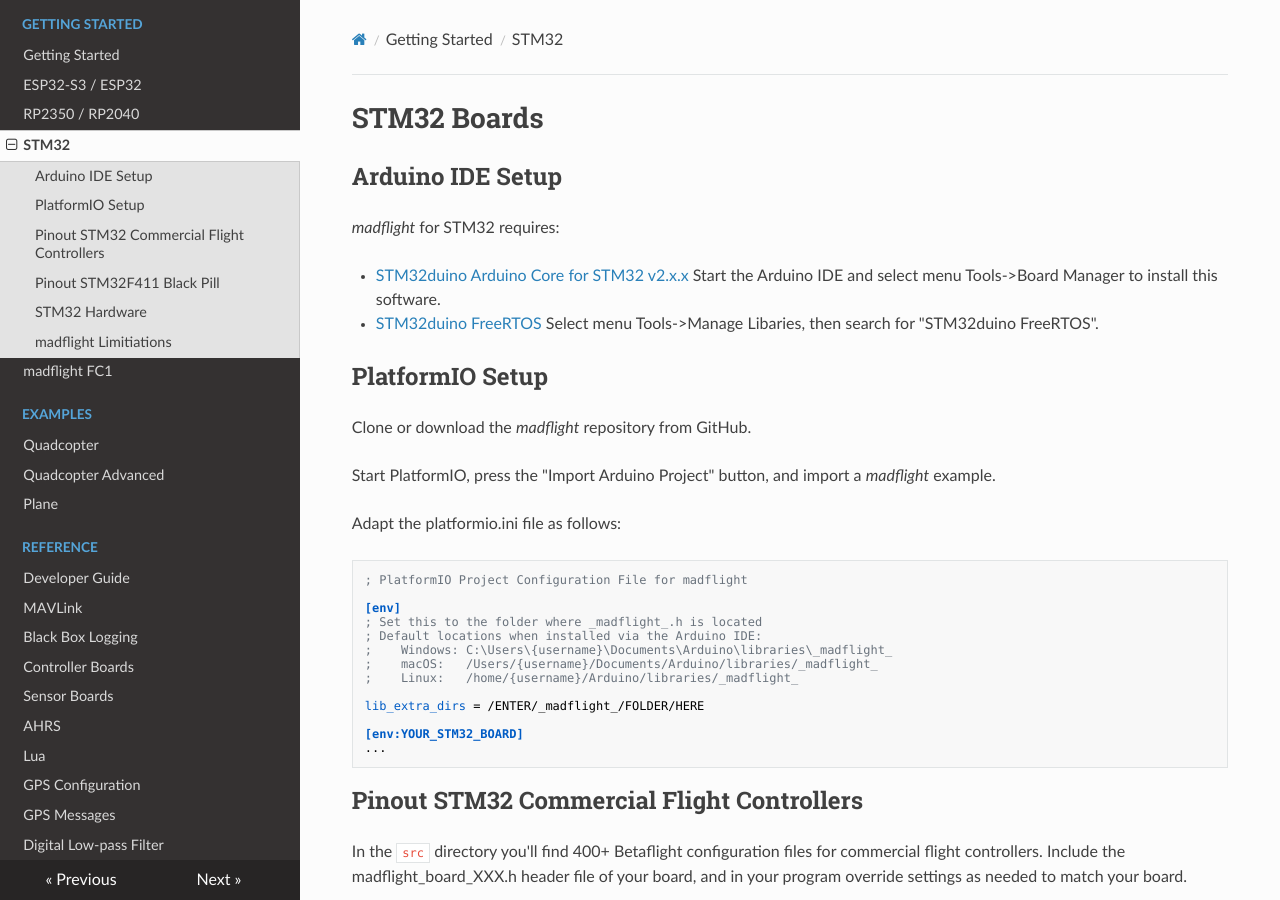
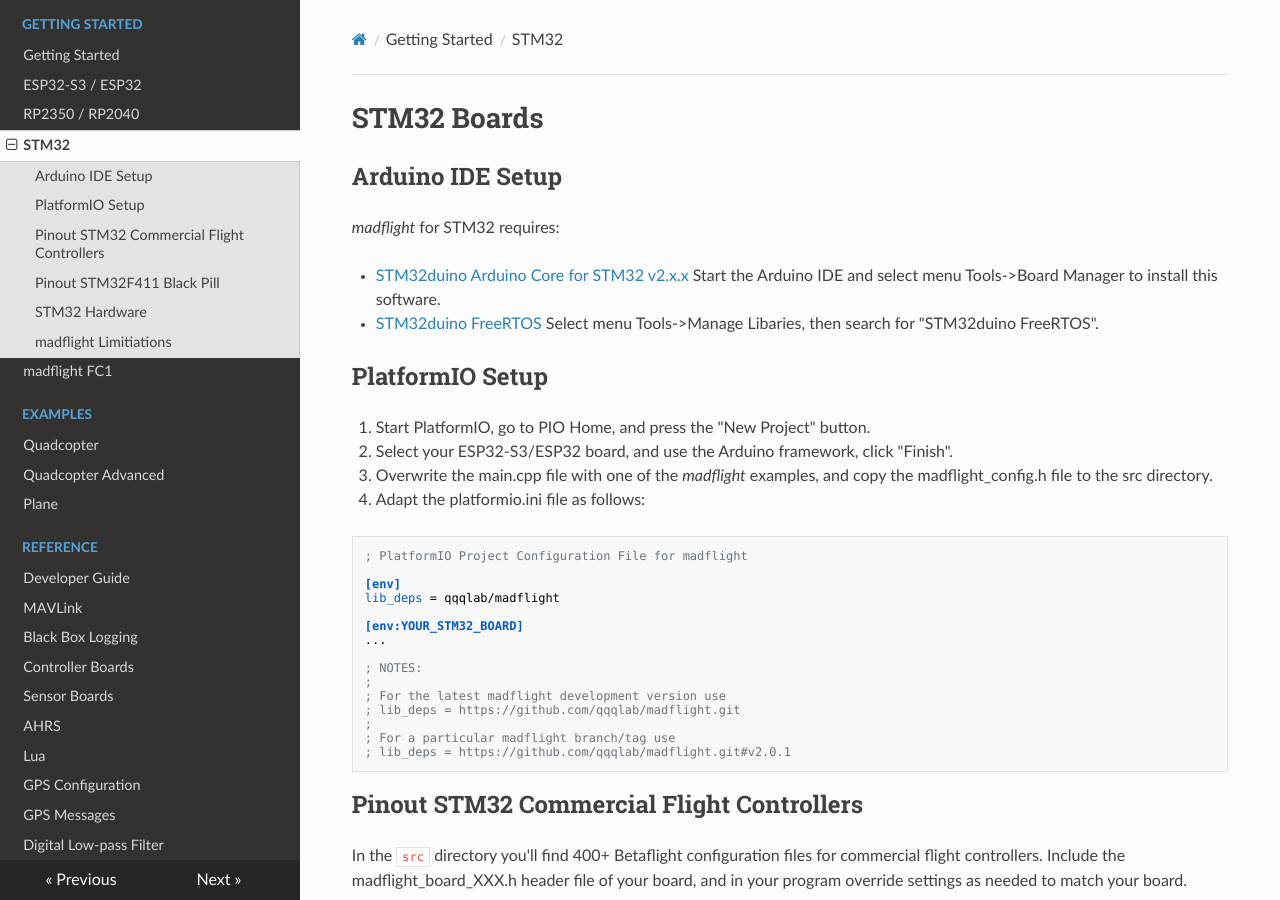
Before and after one commit to qqqlab/madflight-docs, an MkDocs documentation site: the page built from docs/Board-STM32.md, in a window 1280 px wide and 900 px high. Built offline with MkDocs 1.6.1, drawn with Linux system fonts in a browser that asks for light colours; nearby versions of some CDN libraries.

Commit message:
Update Board-STM32.md

````diff
--- a/docs/Board-STM32.md
+++ b/docs/Board-STM32.md
@@ -8,30 +8,34 @@
 
 - [STM32duino FreeRTOS](https://github.com/stm32duino/STM32FreeRTOS) Select menu Tools->Manage Libaries, then search for "STM32duino FreeRTOS".
 
+
 ## PlatformIO Setup
 
-Clone or download the _madflight_ repository from GitHub.
+1. Start PlatformIO, go to PIO Home, and press the "New Project" button.
 
-Start PlatformIO, press the "Import Arduino Project" button, and import a _madflight_ example.
+2. Select your ESP32-S3/ESP32 board, and use the Arduino framework, click "Finish".
 
-Adapt the platformio.ini file as follows:
+3. Overwrite the main.cpp file with one of the _madflight_ examples, and copy the madflight_config.h file to the src directory.
+
+4. Adapt the platformio.ini file as follows:
 
 ```ini
 ; PlatformIO Project Configuration File for madflight
 
 [env]
-; Set this to the folder where _madflight_.h is located
-; Default locations when installed via the Arduino IDE:
-;    Windows: C:\Users\{username}\Documents\Arduino\libraries\_madflight_
-;    macOS:   /Users/{username}/Documents/Arduino/libraries/_madflight_
-;    Linux:   /home/{username}/Arduino/libraries/_madflight_
-
-lib_extra_dirs = /ENTER/_madflight_/FOLDER/HERE
+lib_deps = qqqlab/madflight
 
 [env:YOUR_STM32_BOARD]
 ...
+
+; NOTES:
+;
+; For the latest madflight development version use
+; lib_deps = https://github.com/qqqlab/madflight.git
+;
+; For a particular madflight branch/tag use
+; lib_deps = https://github.com/qqqlab/madflight.git#v2.0.1
 ```
-
 ## Pinout STM32 Commercial Flight Controllers
 
 In the `src` directory you'll find 400+ Betaflight configuration files for commercial flight controllers. Include the madflight_board_XXX.h header file of your board, and in your program override settings as needed to match your board.
````
